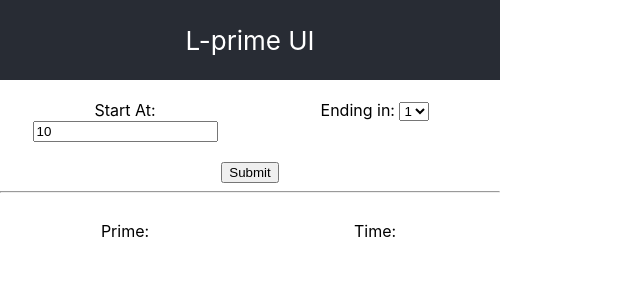
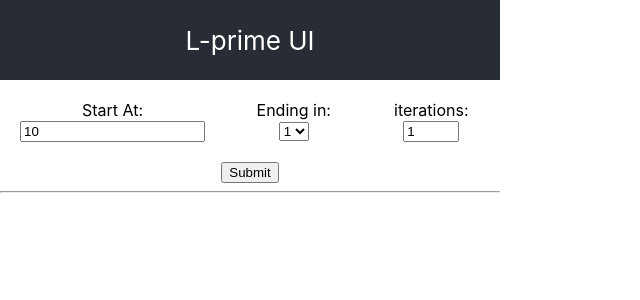
Before and after one commit to JeffML/lprime_ui, a React (Create React App) app: page / in a window 1280 px wide. Shown: the top 300 px of the page, without its empty margins (0-640 px from the left). Built offline with nearby package versions, Linux system fonts and the light colour scheme.

Commit message:
iterable

```diff
--- a/package.json
+++ b/package.json
@@ -1,6 +1,6 @@
 {
   "name": "lprime_ui",
-  "version": "0.1.0",
+  "version": "0.1.1",
   "private": true,
   "dependencies": {
     "react": "^16.9.0",
--- a/src/App.css
+++ b/src/App.css
@@ -48,7 +48,6 @@
   margin: 20px;
 }
 
-
 .double-column {
   display: flex;
   flex-direction: column;
--- a/src/App.js
+++ b/src/App.js
@@ -7,15 +7,16 @@ import Results from './Results'
 function App() {
   const [startAt, setStartAt] = useState(10);
   const [endingIn, setEndingIn] = useState(1)
-  const [results, setResults] = useState({});
+  const [results, setResults] = useState([]);
+  const [iterations, setIterations] = useState(1);
 
   return (
     <div className="App">
       <header className="App-header">
         L-prime UI
       </header>
-      <Inputs {...{ startAt, endingIn, setStartAt, setEndingIn }} />
-      <Buttons {...{ startAt, endingIn, setResults }} />
+      <Inputs {...{ startAt, endingIn, setStartAt, setEndingIn, iterations, setIterations }} />
+      <Buttons {...{ startAt, endingIn, iterations, setResults }} />
       <hr></hr>
       <Results {...{ results }} />
     </div>
--- a/src/Buttons.js
+++ b/src/Buttons.js
@@ -1,17 +1,17 @@
 import React from 'react';
 
-const getPrime = ({ startAt, endingIn, setResults }) => {
-  const url = `https://lprime.netlify.com/.netlify/functions/test?startAt=${startAt}&endingIn=${endingIn}`;
-
-  console.log(url)
+const getPrime = ({ startAt, endingIn, iterations, setResults }) => {
+  const url = `https://lprime.netlify.com/.netlify/functions/primes?startAt=${startAt}&endingIn=${endingIn}&iterations=${iterations}`;
 
   fetch(url, {})
+    .then(response => { console.log({ response }); return response; })
     .then(response => response.json())
+    .then(json => { console.dir(json); return json })
     .then(json => setResults(json))
     .catch(e => console.error(e.toString()))
 }
-export default ({ startAt, endingIn, setResults }) => <div className="row">
+export default ({ startAt, endingIn, iterations, setResults }) => <div className="row">
   <div className="double-column">
-  <input type="button" value="Submit" onClick={() => getPrime({ startAt, endingIn, setResults })}></input>
+    <input type="button" value="Submit" onClick={() => getPrime({ startAt, endingIn, iterations, setResults })}></input>
   </div>
 </div>
--- a/src/Inputs.js
+++ b/src/Inputs.js
@@ -1,6 +1,6 @@
 import React from 'react';
 
-export default ({ startAt, setStartAt, setEndingIn }) => <div className="row">
+export default ({ startAt, setStartAt, setEndingIn, iterations, setIterations }) => <div className="row">
   <div className="column">
     <label>Start At: <input defaultValue={startAt} type="number" onChange={(e) => setStartAt(e.target.value)}></input></label>
   </div><div className="column">
@@ -11,4 +11,7 @@ export default ({ startAt, setStartAt, setEndingIn }) => <div className="row">
       <option value="9">9</option>
     </select>
     </label></div>
+  <div className="column">
+    <label>iterations: <input defaultValue={iterations} type="number" onChange={(e) => setIterations(e.target.value)} style={{ width: '3rem' }}></input></label>
+  </div>
 </div>
--- a/src/Results.js
+++ b/src/Results.js
@@ -1,13 +1,23 @@
 import React from 'react';
 
-export default ({ results: { prime, time } }) => {
+const color = (row) => row % 2 ? '#C3C4C5' : "#F5F3F3"
+
+export default ({ results }) => results.reduce((acc, r) => {
+  const lastPrime = acc.length && acc.slice(-1)[0].prime;
+  console.log({ prime: r.prime, lastPrime })
+  if (r.prime !== lastPrime) {
+    acc.push(r)
+  }
+  return acc;
+}, []).map((result, i) => {
+  const { prime, time } = result;
   if (time) {
     var pTime = time.padStart(10, 0)
     var dec = pTime.slice(-9)
     var sec = pTime.slice(0, pTime.length - 9)
     var fTime = parseFloat(`${sec}.${dec}`).toFixed(9)
   }
-  return <div className="row">
+  return <div className="row" style={{ maxHeight: '1.2rem', backgroundColor: color(i) }} key={prime}>
     <div className="column">
       <span>Prime: {prime}</span><br></br>
     </div>
@@ -15,4 +25,4 @@ export default ({ results: { prime, time } }) => {
       <span>Time: {fTime}</span>
     </div>
   </div>
-}
+})
```
